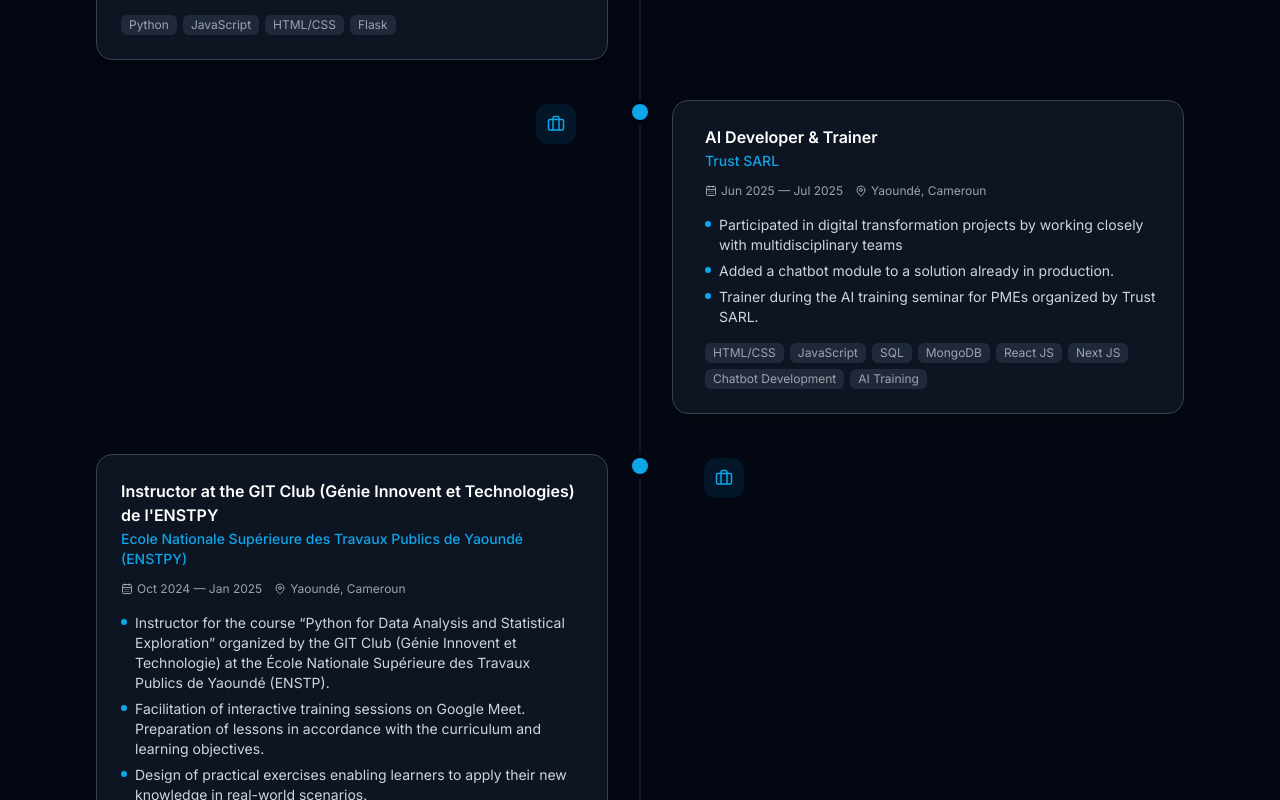
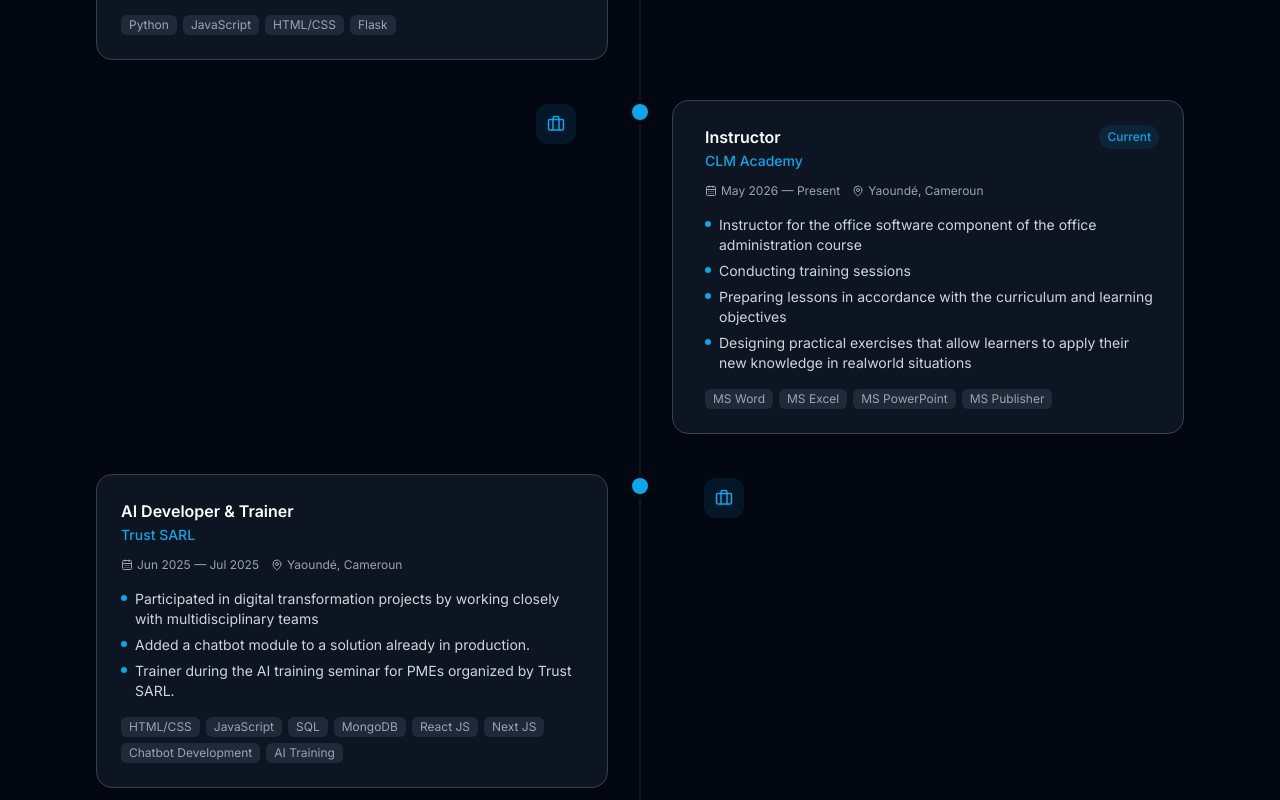
Before and after one commit to Merf004/portofolio, a React (Vite) app: page / in a window 1280 px wide. Shown: the part 1160-1960 px from the top of the page. Built offline with nearby package versions, Linux system fonts and the light colour scheme.

Commit message:
Ajout experience CLM Academy

```diff
--- a/src/data/experiences.js
+++ b/src/data/experiences.js
@@ -21,8 +21,36 @@
     tags: ["Python", "JavaScript", "HTML/CSS", "Flask"],
   },
 
+    {
+    id: 2,
+    role: {
+      en: "Instructor",
+      fr: "Formateur",
+    },
+    company: " CLM Academy",
+    location: "Yaoundé, Cameroun",
+    startDate: "2026-05",
+    endDate: null, // null = poste actuel
+    current: true,
+    description: {
+      en: [
+        "Instructor for the office software component of the office administration course",
+        "Conducting training sessions",
+        "Preparing lessons in accordance with the curriculum and learning objectives",
+        "Designing practical exercises that allow learners to apply their new knowledge in realworld situations",
+      ],
+      fr: [
+        "Formateur sur la partie bureautique du cours de secrétariat bureautique",
+        "Animation de sessions de formation",
+        "Préparation des cours en suivant le programme et les objectifs d'apprentissage",
+        "Conception d'exercices pratiques permettant aux apprenants d'appliquer concrètement leurs nouvelles connaissances.",
+      ],
+    },
+    tags: ["MS Word", "MS Excel", "MS PowerPoint", "MS Publisher"],
+  },
+
   {
-    id: 2,
+    id: 3,
     role: {
       en: "AI Developer & Trainer",
       fr: "Développeur & Formateur IA ",
@@ -48,7 +76,7 @@
   },
 
   {
-    id: 3,
+    id: 4,
     role: {
       en: "Instructor at the GIT Club (Génie Innovent et Technologies) de l'ENSTPY ",
       fr: "Formateur au Club GIT (Génie Innovent et Technologies) de l'ENSTPY",
@@ -74,7 +102,7 @@
   },
 
   {
-    id: 4,
+    id: 5,
     role: {
       en: "Data Scientist / Web Developer",
       fr: "Data scientist / Développeur web ",
@@ -96,7 +124,7 @@
   },
 
   {
-    id: 5,
+    id: 6,
     role: {
       en: "Data Scientist / Web Developer",
       fr: "Data scientist / Développeur web ",
```
Also changed, not shown: 2 other files (tests, documents, lock files or other folders).
